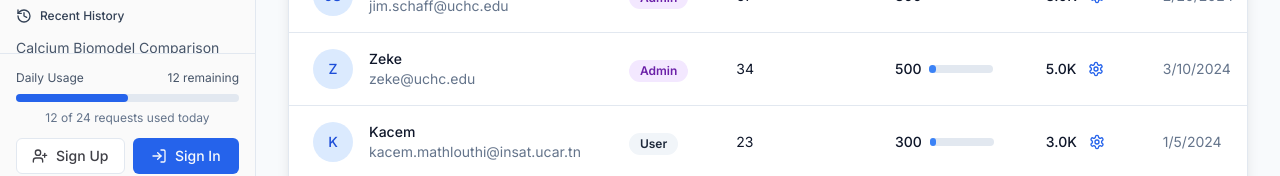
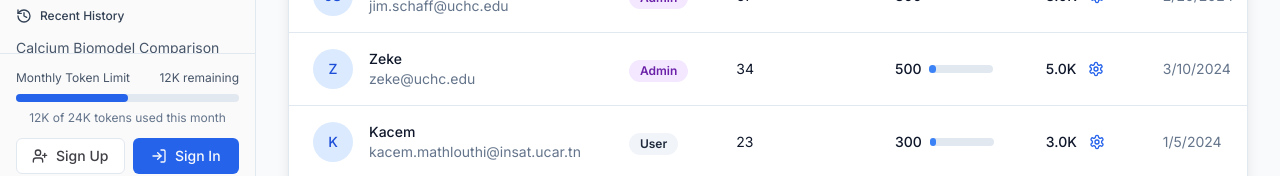
Before and after one commit to virtualcell/VCell-AI, a Next.js app in the folder frontend/: page /admin in a window 1280 px wide. Shown: the part 582-758 px from the top of the page. Built offline with nearby package versions, Linux system fonts and the light colour scheme.

Commit message:
fix: update sidebar token usage display to reflect monthly limits and usage in tokens and not queries

```diff
--- a/frontend/components/app-sidebar.tsx
+++ b/frontend/components/app-sidebar.tsx
@@ -249,8 +249,8 @@ export function AppSidebar() {
           <div className="space-y-2">
             {!isCollapsed && (
               <div className="flex justify-between items-center text-xs text-slate-600">
-                <span>Daily Usage</span>
-                <span>12 remaining</span>
+                <span>Monthly Token Limit</span>
+                <span>12K remaining</span>
               </div>
             )}
             <div className="w-full bg-slate-200 rounded-full h-2">
@@ -263,7 +263,7 @@ export function AppSidebar() {
               <div className="text-xs text-slate-500 text-center">20</div>
             ) : (
               <div className="text-xs text-slate-500 text-center">
-                12 of 24 requests used today
+                12K of 24K tokens used this month
               </div>
             )}
           </div>
```
